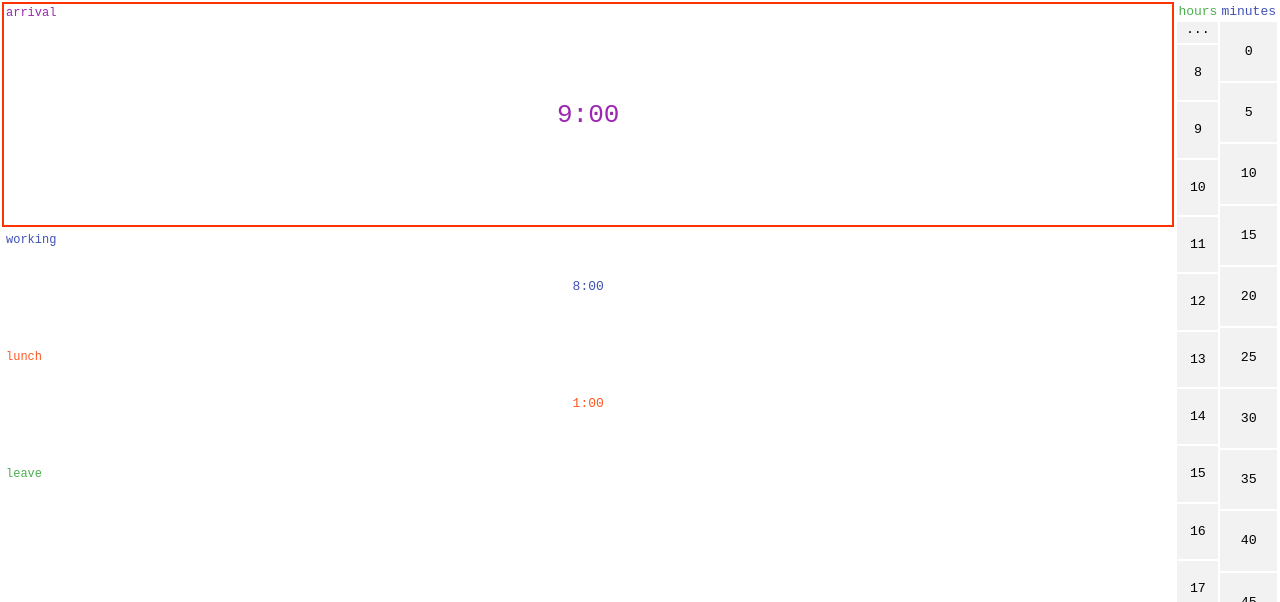
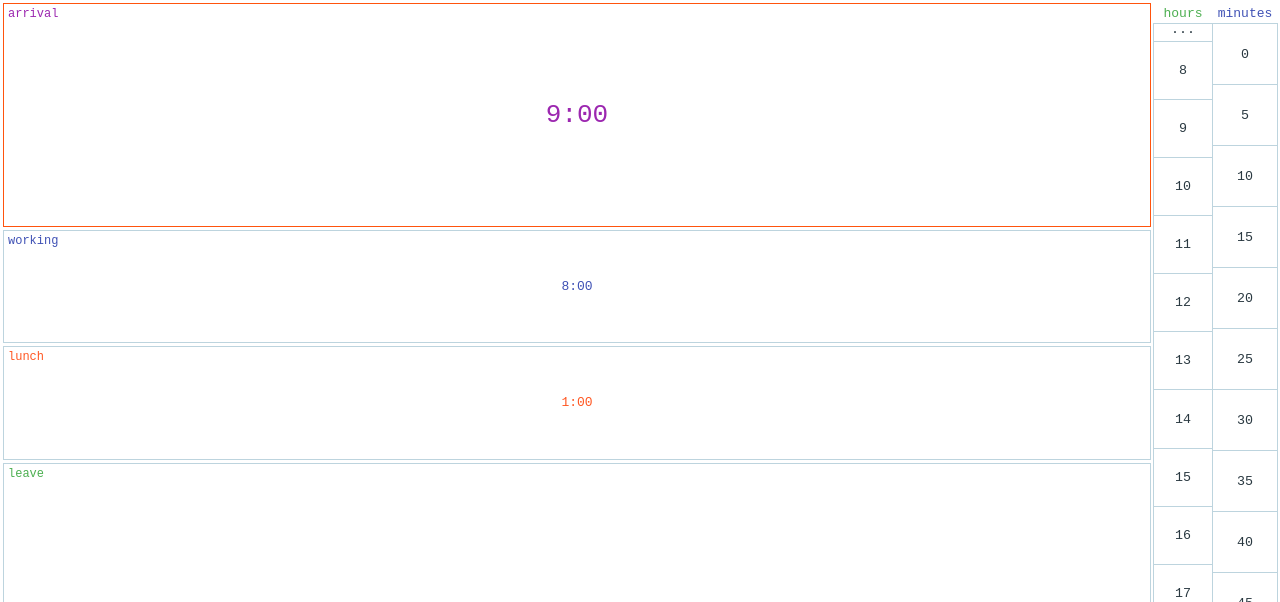
Before and after one commit to VovanR/when-to-go-from-work, a website with bundled scripts: page index.html in a window 1280 px wide. Shown: the top 602 px of the page. Built offline with nearby package versions, Linux system fonts and the light colour scheme.

Commit message:
Update UI color scheme and paddings

```diff
--- a/styles/app.css
+++ b/styles/app.css
@@ -10,11 +10,11 @@
   display: flex;
   flex-wrap: wrap;
   flex-direction: column;
-  padding: 2px;
+  padding: var(--gap);
   flex: 1 0 auto;
 }
 
 .app__control-panel {
   /* padding-bottom for copyright */
-  padding: 2px 2px 45px 0;
+  padding: var(--gap) var(--gap) 45px 0;
 }
--- a/styles/time-input.css
+++ b/styles/time-input.css
@@ -4,18 +4,19 @@
   flex: 1 0 auto;
   font-size: inherit;
   font-family: monospace;
+  cursor: default;
 }
 
 .time-input + .time-input {
-  margin-top: 2px;
+  margin-top: var(--gap);
 }
 
 .time-input__label {
   font-size: var(--time-input-label-font-size);
   display: block;
   position: absolute;
-  top: calc(var(--time-input-input-border-width) * 2);
-  left: calc(var(--time-input-input-border-width) * 2);
+  top: calc(var(--time-input-input-border-width) + 3px);
+  left: calc(var(--time-input-input-border-width) + 4px);
   z-index: -1;
   cursor: default;
 }
@@ -28,7 +29,9 @@
   justify-content: center;
   flex: 1 0 auto;
   outline: none;
-  border: var(--time-input-input-border-width) solid #fff;
+  border-width: var(--control-input-border-width);
+  border-style: solid;
+  border-color: var(--control-input-border-color);
   transition: border ease 0.15s;
 }
 
@@ -39,7 +42,7 @@
 
 .time-input__input_focus,
 .time-input__input:focus {
-  border-color: #ff3304;
+  border-color: var(--control-input-focus-border-color);
 }
 
 .time-input_arrival {
--- a/styles/time-select.css
+++ b/styles/time-select.css
@@ -3,6 +3,7 @@
   flex-direction: row;
   height: 100%;
   font-family: monospace;
+  cursor: default;
 }
 
 .time-select__hours,
@@ -13,49 +14,82 @@
 }
 
 .time-select__hours {
+  min-width: 58px;
 }
 
 .time-select__minutes {
+  min-width: 64px;
+  margin-left: 1px;
 }
 
 .time-select__label {
   text-align: center;
-  padding: 2px;
+  padding: var(--gap);
 }
 
 .time-select__button {
+  --time-select-border-color: var(--control-input-border-color);
+
   font-family: inherit;
+  color: var(--control-input-color);
   flex-grow: 1;
-  background: none;
-  background-color: rgba(0, 0, 0, 0.05);
-  margin: 1px;
-  /* border: 2px solid rgba(0, 0, 0, 0.15); */
-  border: 2px solid transparent;
+  background-image: none;
+  background-color: var(--control-input-background-color);
+  border: none;
   outline: none;
+  box-shadow: 0 0 0 1px var(--time-select-border-color);
+}
+
+.time-select__button + .time-select__button {
+  margin-top: 1px;
 }
 
 .time-select__button:focus {
-  border-color: #ff3304;
+  --time-select-border-color: var(--control-input-focus-border-color);
+  z-index: 1;
 }
 
 .time-select__button:disabled {
   display: none;
 }
 
+
+.time-select__toggle-controls {
+  --time-select-border-color: var(--control-input-border-color);
+
+  font-family: inherit;
+  color: var(--control-input-color);
+  background-image: none;
+  background-color: var(--control-input-background-color);
+  border: none;
+  outline: none;
+  box-shadow: 0 0 0 1px var(--time-select-border-color);
+}
+
+
 .time-select__hours .time-select__label {
-  color: #4CAF50;
+  color: #4caf50;
 }
+
+.time-select__hours .time-select__toggle-controls:not(:first-of-type) {
+  border-top-width: 0;
+  border-right-width: 0;
+}
+
+.time-select__hours .time-select__toggle-controls:first-of-type {
+  border-right-width: 0;
+}
+
+.time-select__hours .time-select__button {
+  border-top-width: 0;
+  border-right-width: 0;
+}
+
 
 .time-select__minutes .time-select__label {
   color: #3F51B5;
 }
 
-.time-select__toggle-controls {
-  font-family: inherit;
-  background: none;
-  background-color: rgba(0, 0, 0, 0.05);
-  margin: 1px;
-  /* border: 2px solid rgba(0, 0, 0, 0.15); */
-  border: 2px solid transparent;
-  outline: none;
+.time-select__minutes .time-select__button:not(:first-of-type) {
+  border-top-width: 0;
 }
--- a/styles/variables.css
+++ b/styles/variables.css
@@ -1,5 +1,20 @@
 :root {
   --app-font-size: 1em;
   --time-input-label-font-size: 0.75rem;
-  --time-input-input-border-width: 2px;
+  --time-input-input-border-width: 1px;
+
+  --gap: 3px;
+
+  /* Color scheme: https://color.adobe.com/Birdfolio-Blues-color-theme-1945976/ */
+  --color1: #2a3941;
+  --color2: #3f5765;
+  --color3: #bdd4de;
+  --color4: #efefef;
+  --color5: #ff530d;
+
+  --control-input-color: var(--color1);
+  --control-input-border-width: 1px;
+  --control-input-border-color: var(--color3);
+  --control-input-focus-border-color: var(--color5);
+  --control-input-background-color: #fff;
 }
```
